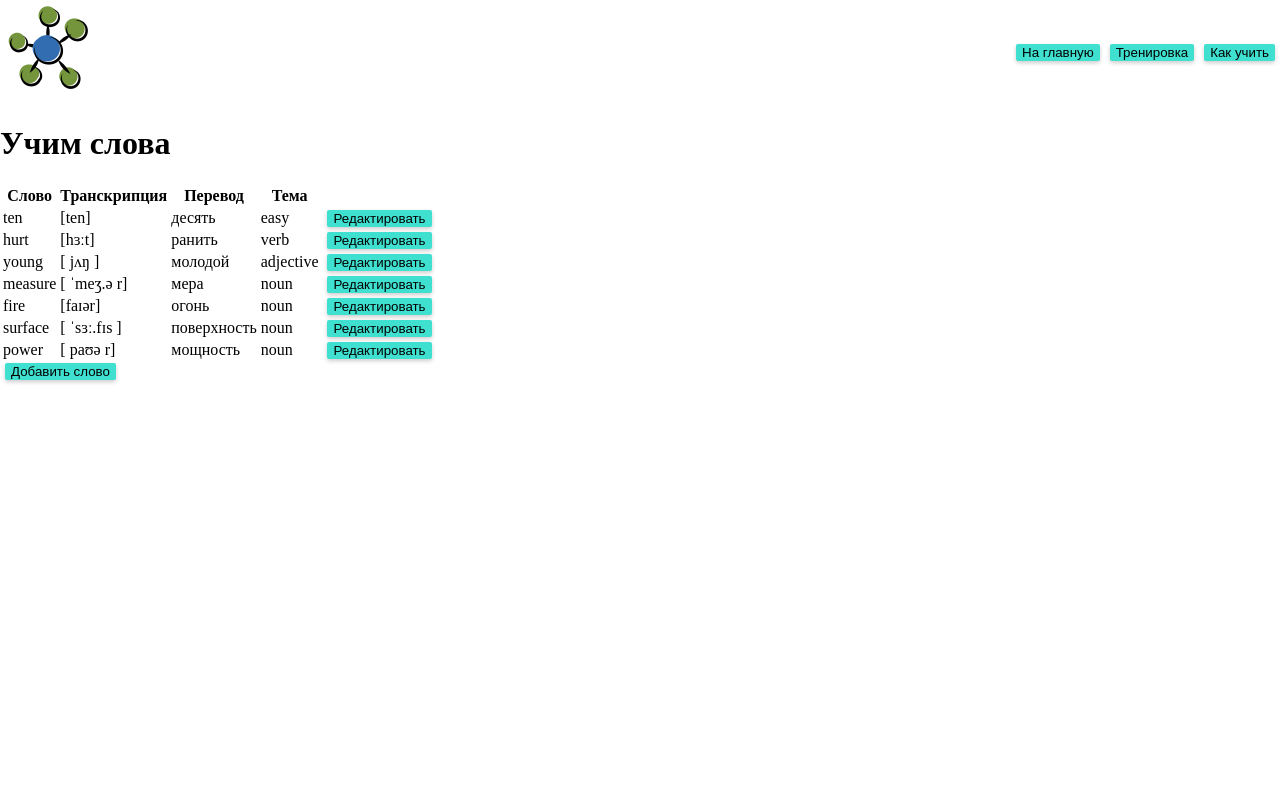
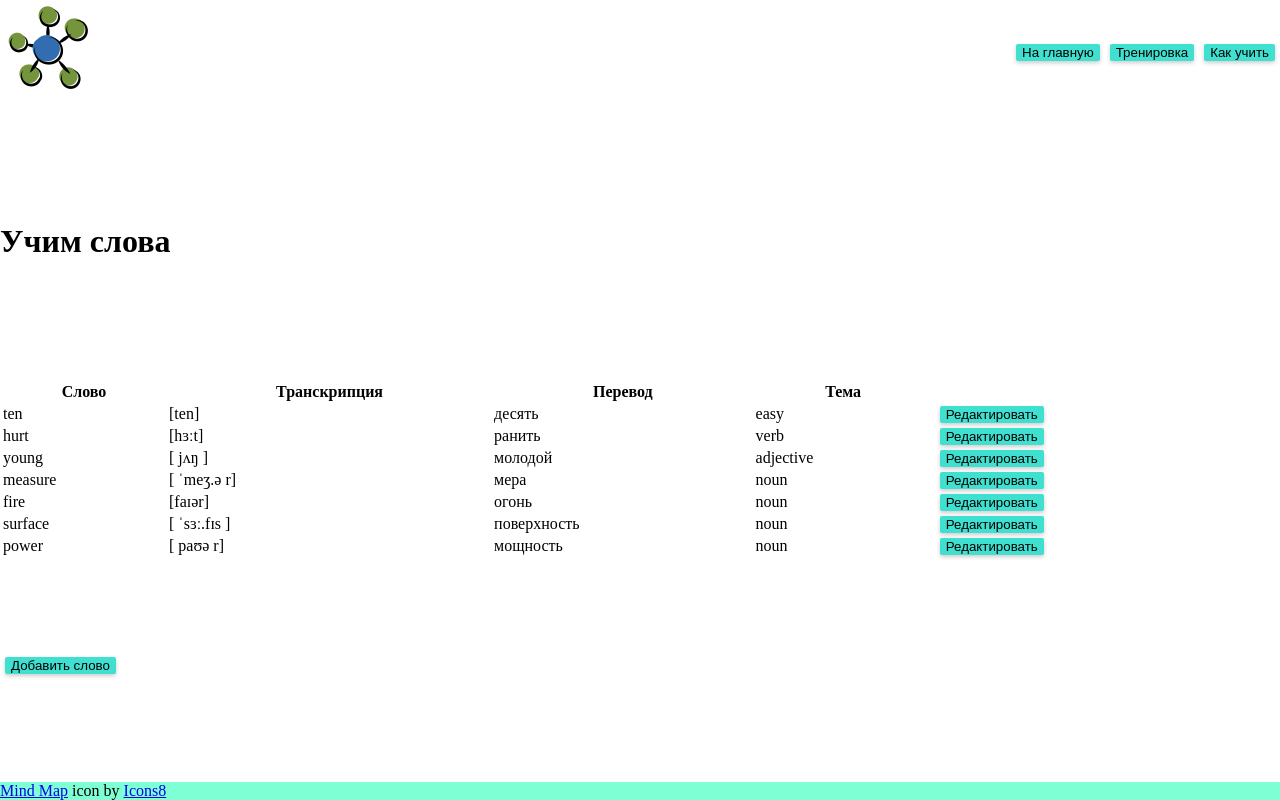
Before and after one commit to DariaKott/React-project-words, a React app: page / in a window 1280 px wide. Built offline with nearby package versions, Linux system fonts and the light colour scheme.

Commit message:
added Footer

```diff
--- a/src/assets/global.scss
+++ b/src/assets/global.scss
@@ -8,6 +8,13 @@ html,
 body {
   margin: 0;
   padding: 0;
+}
+
+.app_wrapper {
+  display: flex;
+  flex-direction: column;
+  justify-content: space-between;
+  height: 100vh;
 }
 
 .button-style {
--- a/src/presentation/App.jsx
+++ b/src/presentation/App.jsx
@@ -5,10 +5,11 @@ import { words } from '../assets/data';
 import Gallery from './components/CardGallery';
 import { AddWord } from './components/AddWordButton';
 import { Header } from './components/Header';
+import { Footer } from './components/Footer';
 
 function App() {
   return (
-    <div>
+    <div className="app_wrapper">
       <Header />
       <h1>Учим слова</h1>
       <table className="word-table">
@@ -27,6 +28,7 @@ function App() {
         </tbody>
       </table>
       <AddWord />
+      <Footer />
     </div>
   );
 }
--- /dev/null
+++ b/src/presentation/components/Footer/index.jsx
@@ -0,0 +1,18 @@
+import React from 'react';
+import './styles.scss';
+
+function Footer() {
+  return (
+    <div className="footer">
+      <a target="_blank" href="https://icons8.com/icon/aaJkbfLeu2uu/mind-map">
+        Mind Map
+      </a>{' '}
+      icon by{' '}
+      <a target="_blank" href="https://icons8.com">
+        Icons8
+      </a>
+    </div>
+  );
+}
+
+export { Footer };
--- /dev/null
+++ b/src/presentation/components/Footer/styles.scss
@@ -0,0 +1,4 @@
+.footer {
+  background-color: aquamarine;
+  margin-top: 10px;
+}
```
Also changed, not shown: src/presentation/components/WordTableRow/index.jsx (+2 -10 lines).
